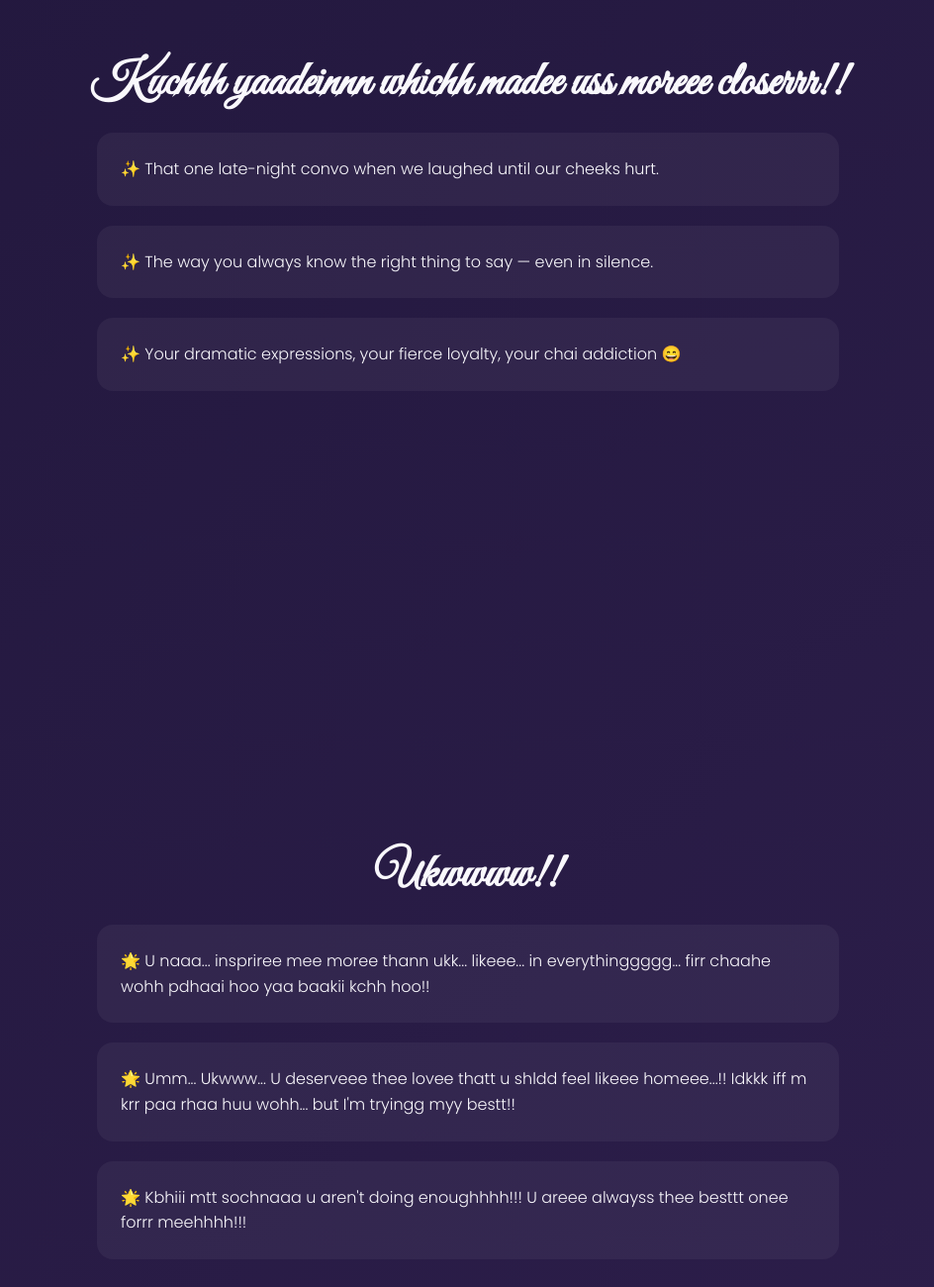
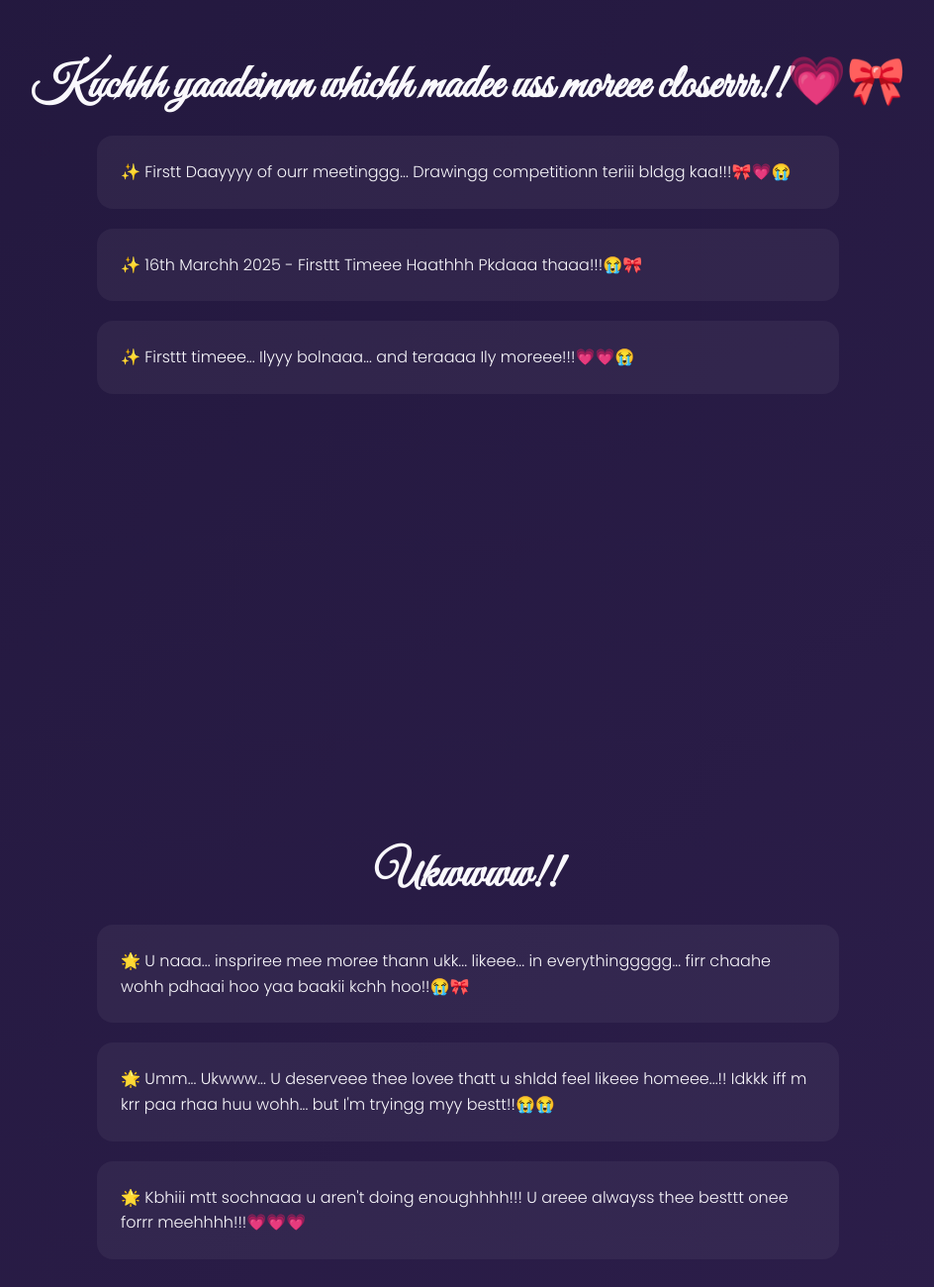
Before and after one commit to DevaanshYT/happybdayswara, a plain HTML site: page index.html in a window 1280 px wide. Shown: the part 2460-3760 px from the top of the page at 99% size, without its empty margins (167-1111 px from the left). Drawn offline with Linux system fonts and the light colour scheme; files whose address does not match are found by name.

Commit message:
Add files via upload

```diff
--- a/index.html
+++ b/index.html
@@ -164,22 +164,22 @@
 </section>
 
 <section id="moments">
-  <h2 class="title">Kuchhh yaadeinnn whichh madee uss moreee closerrr!!</h2>
-  <div class="block">✨ That one late-night convo when we laughed until our cheeks hurt.</div>
-  <div class="block">✨ The way you always know the right thing to say — even in silence.</div>
-  <div class="block">✨ Your dramatic expressions, your fierce loyalty, your chai addiction 😄</div>
+  <h2 class="title">Kuchhh yaadeinnn whichh madee uss moreee closerrr!!💗🎀</h2>
+  <div class="block">✨ Firstt Daayyyy of ourr meetinggg... Drawingg competitionn teriii bldgg kaa!!!🎀💗😭</div>
+  <div class="block">✨ 16th Marchh 2025 - Firsttt Timeee Haathhh Pkdaaa thaaa!!!😭🎀</div>
+  <div class="block">✨ Firsttt timeee... Ilyyy bolnaaa... and teraaaa Ily moreee!!!💗💗😭</div>
 </section>
 
 <section id="truths">
   <h2 class="title">Ukwwww!!</h2>
-  <div class="block">🌟 U naaa... inspriree mee moree thann ukk... likeee... in everythinggggg... firr chaahe wohh pdhaai hoo yaa baakii kchh hoo!!</div>
-  <div class="block">🌟 Umm... Ukwww... U deserveee thee lovee thatt u shldd feel likeee homeee...!! Idkkk iff m krr paa rhaa huu wohh... but I'm tryingg myy bestt!!</div>
-  <div class="block">🌟 Kbhiii mtt sochnaaa u aren't doing enoughhhh!!! U areee alwayss thee besttt onee forrr meehhhh!!!</div>
+  <div class="block">🌟 U naaa... inspriree mee moree thann ukk... likeee... in everythinggggg... firr chaahe wohh pdhaai hoo yaa baakii kchh hoo!!😭🎀</div>
+  <div class="block">🌟 Umm... Ukwww... U deserveee thee lovee thatt u shldd feel likeee homeee...!! Idkkk iff m krr paa rhaa huu wohh... but I'm tryingg myy bestt!!😭😭</div>
+  <div class="block">🌟 Kbhiii mtt sochnaaa u aren't doing enoughhhh!!! U areee alwayss thee besttt onee forrr meehhhh!!!💗💗💗</div>
 </section>
 
 <section id="photos">
   <h2 class="title">Someoneee Tooo Beautifullll!!!</h2>
-  <p class="subtitle">Beautiful outside. Beautiful inside. Here are just a few of your best sides.</p>
+  <p class="subtitle">Theee besttt gurll I hv mettt in my lifeee.... Beautiful fromm outsideee... beautifulll fromm heartt... Thee prettiesttt gurlll in theee worldd!!!😭💗</p>
   <div class="photo-gallery">
   <img src="E:\Devu Python\SwaraBdayWebsite\photos/swara1.jpeg" width="250" height="auto">
   <img src="E:\Devu Python\SwaraBdayWebsite\photos/swara2.jpeg" width="250" height="auto">
```
